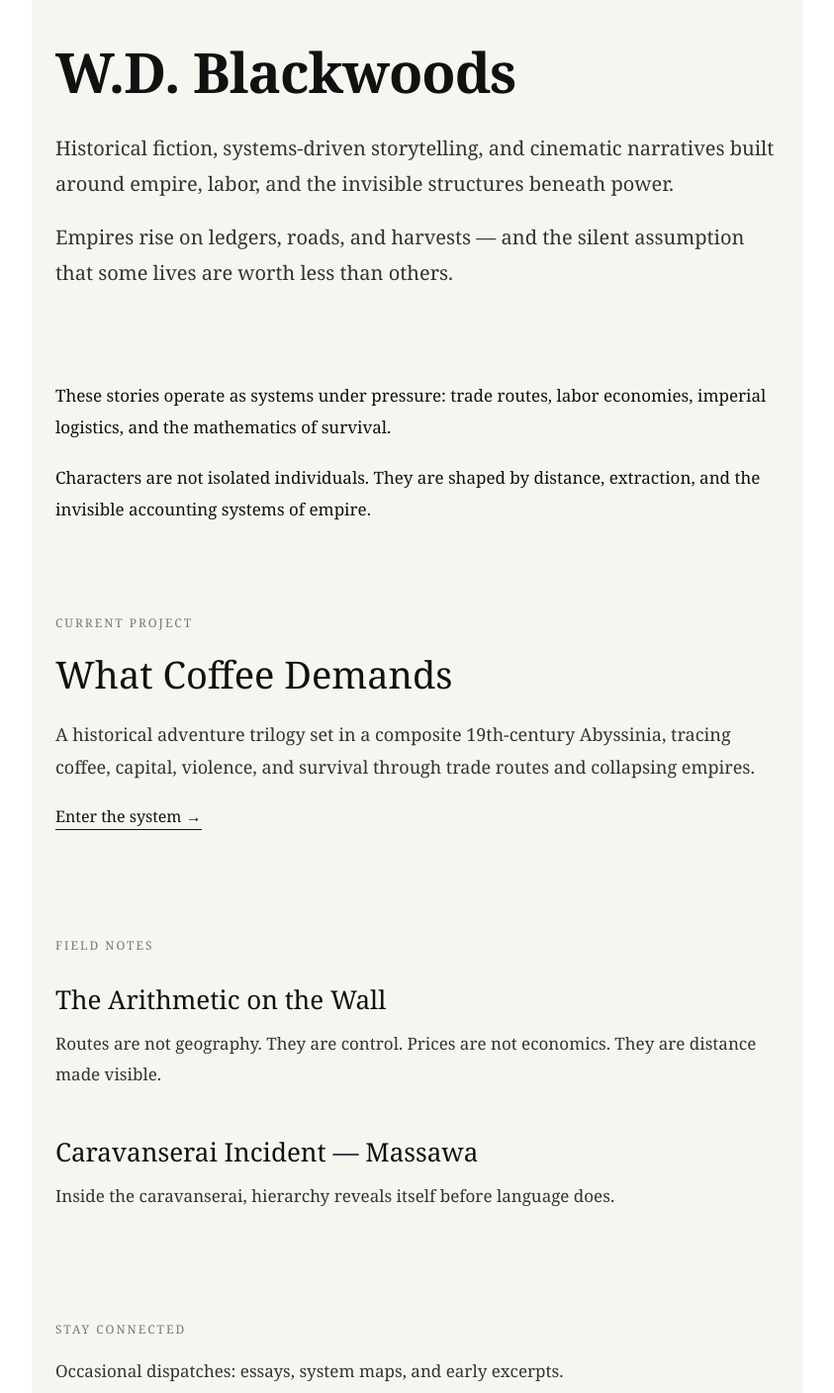
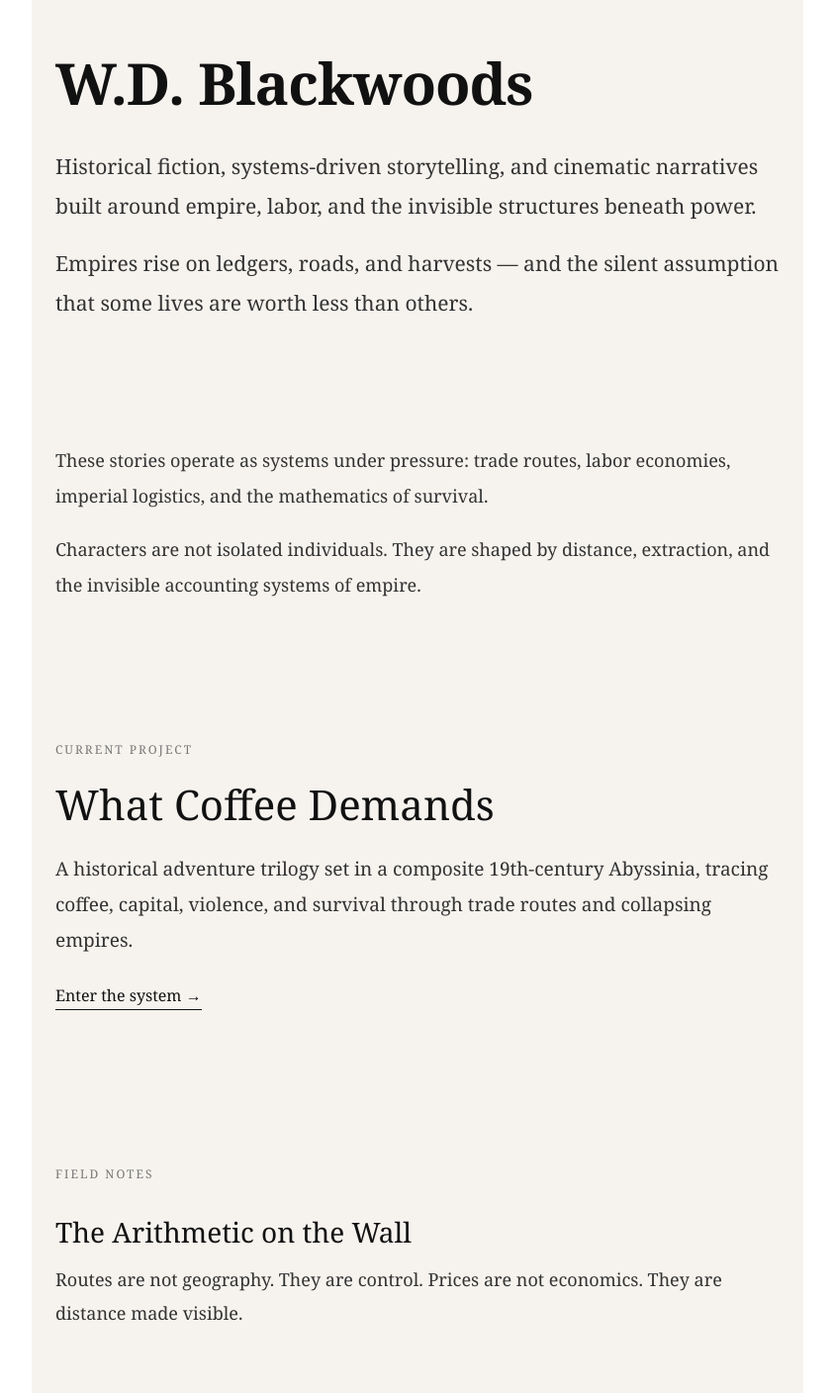
Before and after one commit to dwoods360-cyber/wdblackwoods-site, a Next.js app: page / in a window 1280 px wide. Shown: the part 80-1488 px from the top of the page at 99% size, without its empty margins (218-1061 px from the left). Built offline with nearby package versions, Linux system fonts and the light colour scheme.

Commit message:
cinematic homepage structure

```diff
--- a/app/page.tsx
+++ b/app/page.tsx
@@ -4,45 +4,59 @@ export default function Home() {
       style={{
         maxWidth: "780px",
         margin: "0 auto",
-        padding: "110px 24px",
+        padding: "120px 24px",
         fontFamily: "Georgia, serif",
         color: "#111",
-        background: "#f7f5f0",
+        background: "#f6f3ee",
         minHeight: "100vh",
       }}
     >
-      {/* IDENTITY BLOCK */}
-      <header style={{ marginBottom: "90px" }}>
-        <h1 style={{ fontSize: "56px", fontWeight: 600, letterSpacing: "-1px" }}>
+      {/* SCENE 1 — IDENTITY */}
+      <section style={{ marginBottom: "120px" }}>
+        <h1
+          style={{
+            fontSize: "58px",
+            fontWeight: 600,
+            letterSpacing: "-1px",
+            marginBottom: "22px",
+          }}
+        >
           W.D. Blackwoods
         </h1>
 
-        <p style={{ fontSize: "20px", lineHeight: 1.8, color: "#333", marginTop: "18px" }}>
+        <p style={{ fontSize: "21px", lineHeight: 1.9, color: "#333" }}>
           Historical fiction, systems-driven storytelling, and cinematic narratives
           built around empire, labor, and the invisible structures beneath power.
         </p>
 
-        <p style={{ fontSize: "20px", lineHeight: 1.8, color: "#333", marginTop: "18px" }}>
+        <p
+          style={{
+            fontSize: "21px",
+            lineHeight: 1.9,
+            color: "#333",
+            marginTop: "18px",
+          }}
+        >
           Empires rise on ledgers, roads, and harvests — and the silent assumption
           that some lives are worth less than others.
         </p>
-      </header>
+      </section>
 
-      {/* SYSTEM LENS */}
-      <section style={{ marginBottom: "90px" }}>
-        <p style={{ fontSize: "17px", lineHeight: 1.9, marginBottom: "18px" }}>
+      {/* SCENE 2 — SYSTEM LENS */}
+      <section style={{ marginBottom: "140px" }}>
+        <p style={{ fontSize: "18px", lineHeight: 2, color: "#333" }}>
           These stories operate as systems under pressure: trade routes, labor economies,
           imperial logistics, and the mathematics of survival.
         </p>
 
-        <p style={{ fontSize: "17px", lineHeight: 1.9 }}>
+        <p style={{ fontSize: "18px", lineHeight: 2, color: "#333", marginTop: "18px" }}>
           Characters are not isolated individuals. They are shaped by distance,
           extraction, and the invisible accounting systems of empire.
         </p>
       </section>
 
-      {/* CURRENT PROJECT */}
-      <section style={{ marginBottom: "110px" }}>
+      {/* SCENE 3 — PROJECT REVEAL */}
+      <section style={{ marginBottom: "160px" }}>
         <p
           style={{
             fontSize: "12px",
@@ -55,17 +69,17 @@ export default function Home() {
           Current Project
         </p>
 
-        <h2 style={{ fontSize: "38px", marginBottom: "16px" }}>
+        <h2 style={{ fontSize: "42px", marginBottom: "16px" }}>
           What Coffee Demands
         </h2>
 
-        <p style={{ fontSize: "18px", lineHeight: 1.8, color: "#333" }}>
+        <p style={{ fontSize: "19px", lineHeight: 1.9, color: "#333" }}>
           A historical adventure trilogy set in a composite 19th-century Abyssinia,
           tracing coffee, capital, violence, and survival through trade routes and
           collapsing empires.
         </p>
 
-        <div style={{ marginTop: "22px" }}>
+        <div style={{ marginTop: "26px" }}>
           <a
             href="#"
             style={{
@@ -73,7 +87,7 @@ export default function Home() {
               color: "#111",
               textDecoration: "none",
               borderBottom: "1px solid #111",
-              paddingBottom: "2px",
+              paddingBottom: "3px",
             }}
           >
             Enter the system →
@@ -81,42 +95,42 @@ export default function Home() {
         </div>
       </section>
 
-      {/* FIELD NOTES */}
-      <section style={{ marginBottom: "110px" }}>
+      {/* SCENE 4 — FIELD NOTES (ARCHIVAL FEEL) */}
+      <section style={{ marginBottom: "160px" }}>
         <p
           style={{
             fontSize: "12px",
             letterSpacing: "2px",
             textTransform: "uppercase",
             color: "#777",
-            marginBottom: "26px",
+            marginBottom: "28px",
           }}
         >
           Field Notes
         </p>
 
-        <article style={{ marginBottom: "44px" }}>
-          <h3 style={{ fontSize: "26px", marginBottom: "10px" }}>
+        <article style={{ marginBottom: "56px" }}>
+          <h3 style={{ fontSize: "28px", marginBottom: "10px" }}>
             The Arithmetic on the Wall
           </h3>
-          <p style={{ fontSize: "17px", lineHeight: 1.8, color: "#333" }}>
+          <p style={{ fontSize: "18px", lineHeight: 1.9, color: "#333" }}>
             Routes are not geography. They are control. Prices are not economics.
             They are distance made visible.
           </p>
         </article>
 
         <article>
-          <h3 style={{ fontSize: "26px", marginBottom: "10px" }}>
+          <h3 style={{ fontSize: "28px", marginBottom: "10px" }}>
             Caravanserai Incident — Massawa
           </h3>
-          <p style={{ fontSize: "17px", lineHeight: 1.8, color: "#333" }}>
+          <p style={{ fontSize: "18px", lineHeight: 1.9, color: "#333" }}>
             Inside the caravanserai, hierarchy reveals itself before language does.
           </p>
         </article>
       </section>
 
-      {/* SUBSCRIBE */}
-      <section style={{ marginBottom: "80px" }}>
+      {/* SCENE 5 — SUBSCRIPTION (QUIET EXIT) */}
+      <section style={{ marginBottom: "120px" }}>
         <p
           style={{
             fontSize: "12px",
@@ -129,10 +143,11 @@ export default function Home() {
           Stay Connected
         </p>
 
-        <p style={{ fontSize: "17px", lineHeight: 1.8, color: "#333", marginBottom: "18px" }}>
+        <p style={{ fontSize: "18px", lineHeight: 1.9, color: "#333" }}>
           Occasional dispatches: essays, system maps, and early excerpts.
         </p>
 
+        <div style={{ marginTop: "18px" }}>
           <input
             placeholder="Email address"
             style={{
@@ -140,7 +155,7 @@ export default function Home() {
               border: "1px solid #ccc",
               fontSize: "15px",
               width: "100%",
-            maxWidth: "320px",
+              maxWidth: "340px",
             }}
           />
 
@@ -158,10 +173,18 @@ export default function Home() {
           >
             Subscribe
           </button>
+        </div>
       </section>
 
-      {/* FOOTER */}
-      <footer style={{ fontSize: "14px", color: "#777" }}>
+      {/* END MARK */}
+      <footer
+        style={{
+          fontSize: "14px",
+          color: "#777",
+          paddingTop: "40px",
+          borderTop: "1px solid #ddd",
+        }}
+      >
         © 2026 W.D. Blackwoods
       </footer>
     </main>
```
Lines whose indentation alone changed are shown as unchanged.
